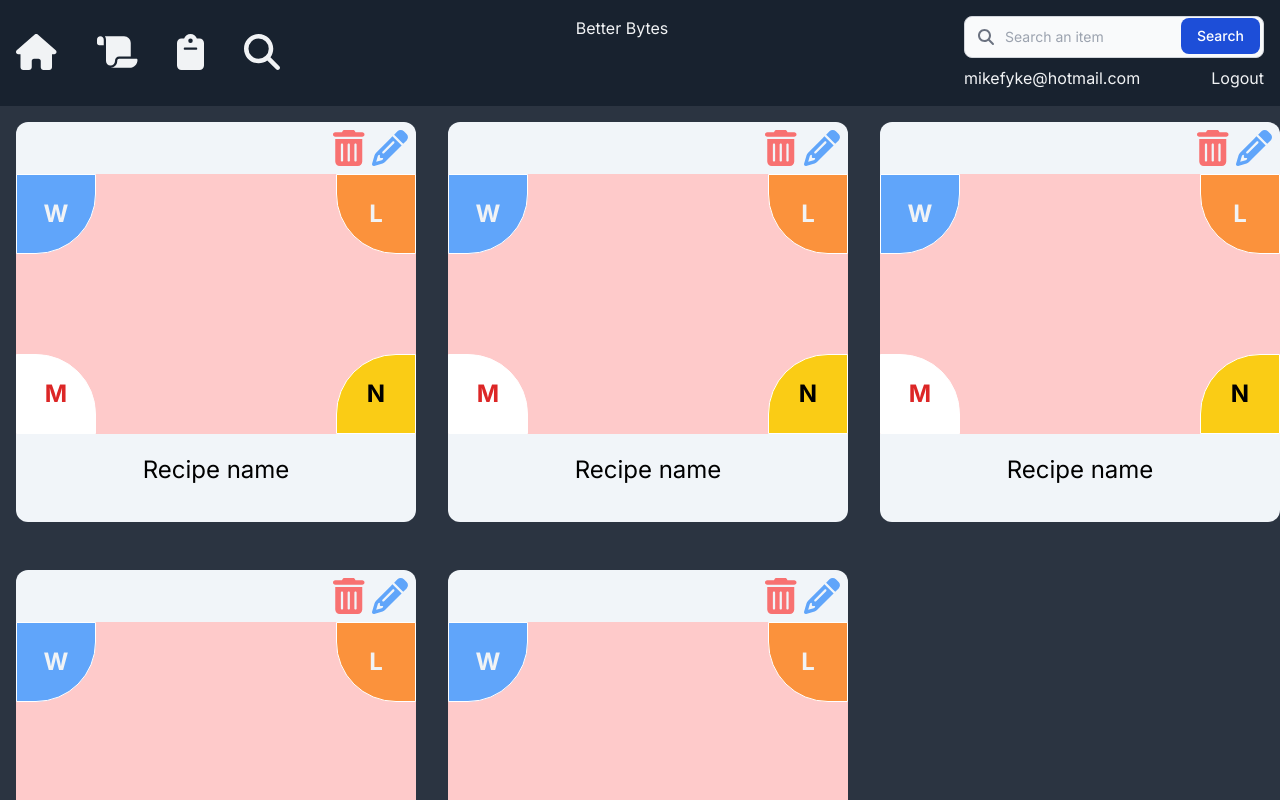
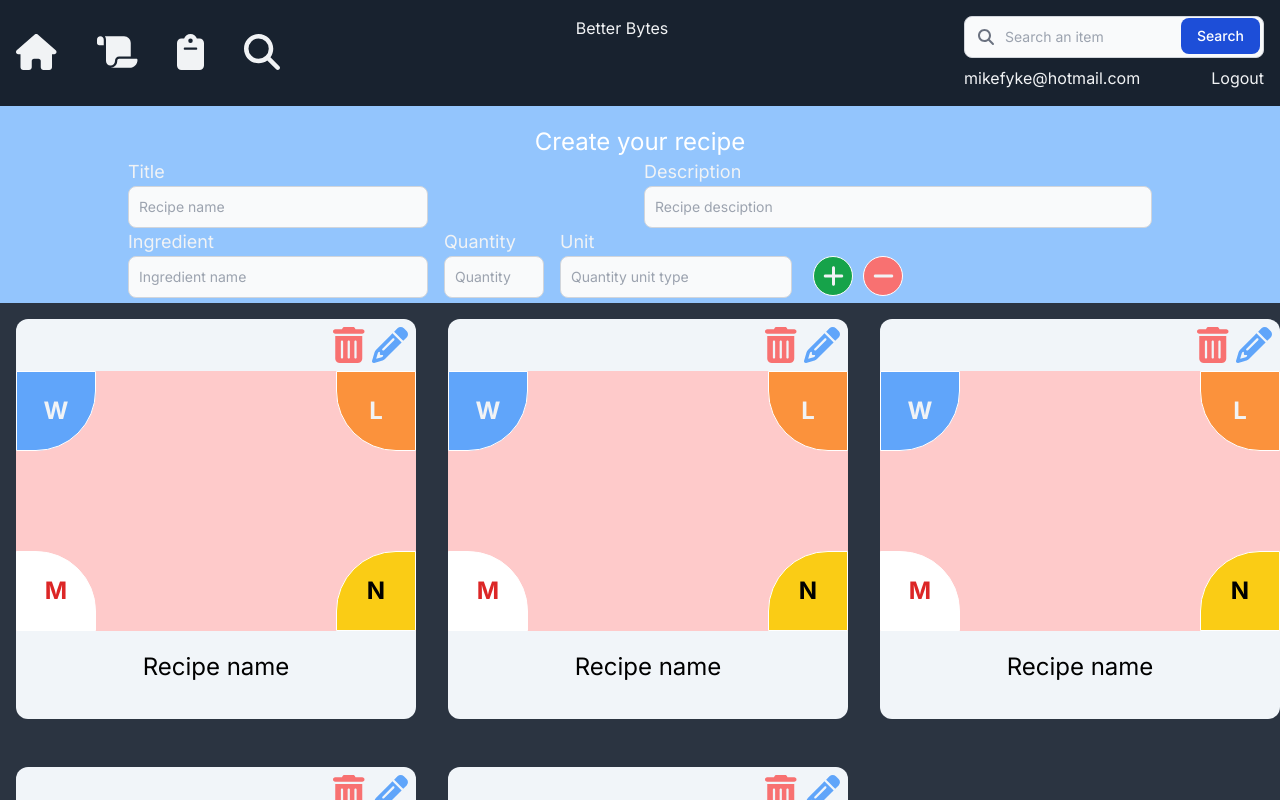
Before and after one commit to MikeTheFyke/better-byte, a Next.js app: page /RecipePage/new in a window 1280 px wide. Built offline with nearby package versions, Linux system fonts and the light colour scheme.

Commit message:
Building out mongoose schema for mongodb connection

```diff
--- /dev/null
+++ b/app/(components)/RecipeForm.tsx
@@ -0,0 +1,118 @@
+"use client";
+
+import { faMinus, faPlus } from "@fortawesome/free-solid-svg-icons";
+import { FontAwesomeIcon } from "@fortawesome/react-fontawesome";
+import { useRouter } from "next/navigation";
+import React, { useState } from "react";
+
+const RecipeForm = () => {
+	const handleChange = (e: any) => {
+		const value = e.target.value;
+		const name = e.target.name;
+
+		setFormData((prevState) => ({
+			...prevState,
+			[name]: value,
+		}));
+	};
+
+	const startingRecipeData = {
+		title: "",
+		description: "",
+		ingredients: [],
+		image: "",
+	};
+
+	const [formData, setFormData] = useState(startingRecipeData);
+
+	return (
+		<div className="flex justify-center">
+			<form className="w-[80%]">
+				<div className="flex text-white text-center justify-center text-2xl pt-5">
+					Create your recipe
+				</div>
+				<div className="grid grid-cols-2 gap-2">
+					<div>
+						<label className="text-lg">Title</label>
+						<input
+							id="title"
+							name="title"
+							type="text"
+							onChange={handleChange}
+							required={true}
+							value={formData.title}
+							className="bg-gray-50 border border-gray-300 text-gray-900 text-sm rounded-lg focus:ring-blue-500 focus:border-blue-500 block w-[300px] p-2.5 dark:bg-gray-700 dark:border-gray-600 dark:placeholder-gray-400 dark:text-white dark:focus:ring-blue-500 dark:focus:border-blue-500"
+							placeholder="Recipe name"
+						/>
+					</div>
+					<div>
+						<label className="text-lg">Description</label>
+						<input
+							id="description"
+							name="description"
+							type="text"
+							onChange={handleChange}
+							required={true}
+							value={formData.description}
+							className="bg-gray-50 border border-gray-300 text-gray-900 text-sm rounded-lg focus:ring-blue-500 focus:border-blue-500 block p-2.5 dark:bg-gray-700 dark:border-gray-600 dark:placeholder-gray-400 dark:text-white dark:focus:ring-blue-500 dark:focus:border-blue-500 w-full"
+							placeholder="Recipe desciption"
+						/>
+					</div>
+				</div>
+				<div className="flex justify-start">
+					<div>
+						<label className="text-lg">Ingredient</label>
+						<input
+							id="ingredient"
+							name="ingredient"
+							type="text"
+							onChange={handleChange}
+							required={true}
+							value={formData.ingredients}
+							className="bg-gray-50 border border-gray-300 text-gray-900 text-sm rounded-lg focus:ring-blue-500 focus:border-blue-500 block w-[300px] p-2.5 dark:bg-gray-700 dark:border-gray-600 dark:placeholder-gray-400 dark:text-white dark:focus:ring-blue-500 dark:focus:border-blue-500 mr-4"
+							placeholder="Ingredient name"
+						/>
+					</div>
+					<div>
+						<label className="text-lg">Quantity</label>
+						<input
+							id="quantity"
+							name="quantity"
+							type="number"
+							onChange={handleChange}
+							required={true}
+							value={formData.ingredients}
+							className="bg-gray-50 border border-gray-300 text-gray-900 text-sm rounded-lg focus:ring-blue-500 focus:border-blue-500 block w-[100px] p-2.5 dark:bg-gray-700 dark:border-gray-600 dark:placeholder-gray-400 dark:text-white dark:focus:ring-blue-500 dark:focus:border-blue-500 mr-4"
+							placeholder="Quantity"
+						/>
+					</div>
+					<div>
+						<label className="text-lg">Unit</label>
+						<input
+							id="quantityUnit"
+							name="quantityUnit"
+							type="text"
+							onChange={handleChange}
+							required={true}
+							value={formData.ingredients}
+							className="bg-gray-50 border border-gray-300 text-gray-900 text-sm rounded-lg focus:ring-blue-500 focus:border-blue-500 block p-2.5 dark:bg-gray-700 dark:border-gray-600 dark:placeholder-gray-400 dark:text-white dark:focus:ring-blue-500 dark:focus:border-blue-500 mr-4"
+							placeholder="Quantity unit type"
+						/>
+					</div>
+					<div className="w-[50px] h-[75px] flex justify-center place-items-center pt-[20px]">
+						<div className="w-[40px] h-[40px] bg-green-600 rounded-full flex justify-center place-items-center border border-white hover:bg-green-800 hover:cursor-pointer">
+							<FontAwesomeIcon icon={faPlus} className="text-2xl" />
+						</div>
+					</div>
+					<div className="w-[50px] h-[75px] flex justify-center place-items-center pt-[20px]">
+						<div className="w-[40px] h-[40px] bg-red-400 rounded-full flex justify-center place-items-center border border-white hover:bg-red-600 hover:cursor-pointer">
+							<FontAwesomeIcon icon={faMinus} className="text-2xl" />
+						</div>
+					</div>
+				</div>
+			</form>
+		</div>
+	);
+};
+
+export default RecipeForm;
--- /dev/null
+++ b/app/(models)/Recipes.js
@@ -0,0 +1,19 @@
+import mongoose, { Schema } from "mongoose";
+
+mongoose.connect(process.env.MONGODB_URI);
+mongoose.Promise = global.Promise;
+
+const recipeSchema = new Schema(
+	{
+		title: String,
+		description: String,
+		ingredients: [{ name: String, quantity: String }],
+		image: String,
+	},
+	{
+		timestamps: true,
+	}
+);
+
+const Recipe = mongoose.models.Recipe || mongoose.model("Recipe", recipeSchema);
+export default Recipe;
--- a/app/RecipePage/[user_id]/page.tsx
+++ b/app/RecipePage/[user_id]/page.tsx
@@ -1,4 +1,5 @@
 import RecipeCard from "@/app/(components)/RecipeCard";
+import RecipeForm from "@/app/(components)/RecipeForm";
 
 interface PageParams {
 	user_id: string;
@@ -6,6 +7,10 @@ interface PageParams {
 
 const RecipePage = ({ params }) => {
 	return (
+		<>
+			<div className="w-full bg-blue-300">
+				<RecipeForm />
+			</div>
 			<div className="flex justify-center">
 				<div className="grid grid-cols-1 md:grid-cols-2 lg:grid-cols-2 xl:grid-cols-3 gap-4">
 					<RecipeCard />
@@ -15,6 +20,7 @@ const RecipePage = ({ params }) => {
 					<RecipeCard />
 				</div>
 			</div>
+		</>
 	);
 };
 
--- /dev/null
+++ b/app/api/route.js
@@ -0,0 +1,13 @@
+import Recipe from "../(models)/Recipes";
+import { NestResponse, NextResponse } from "next/server";
+
+export async function POST(req) {
+	try {
+		const body = await req.json();
+		const receipeData = body.formData;
+		await Recipe.create(receipeData);
+		return NextResponse.json({ message: "Recipe Created" }, { status: 201 });
+	} catch (error) {
+		return NextResponse.json({ message: "Error", error }, { status: 500 });
+	}
+}
--- a/package.json
+++ b/package.json
@@ -11,6 +11,8 @@
   "dependencies": {
     "@fortawesome/free-solid-svg-icons": "^6.5.2",
     "@fortawesome/react-fontawesome": "^0.2.0",
+    "mongodb": "^6.5.0",
+    "mongoose": "^8.3.0",
     "next": "14.1.4",
     "react": "^18",
     "react-dom": "^18"
```
Also changed, not shown: 1 other file (tests, documents, lock files or other folders). Lines whose indentation alone changed are shown as unchanged.
